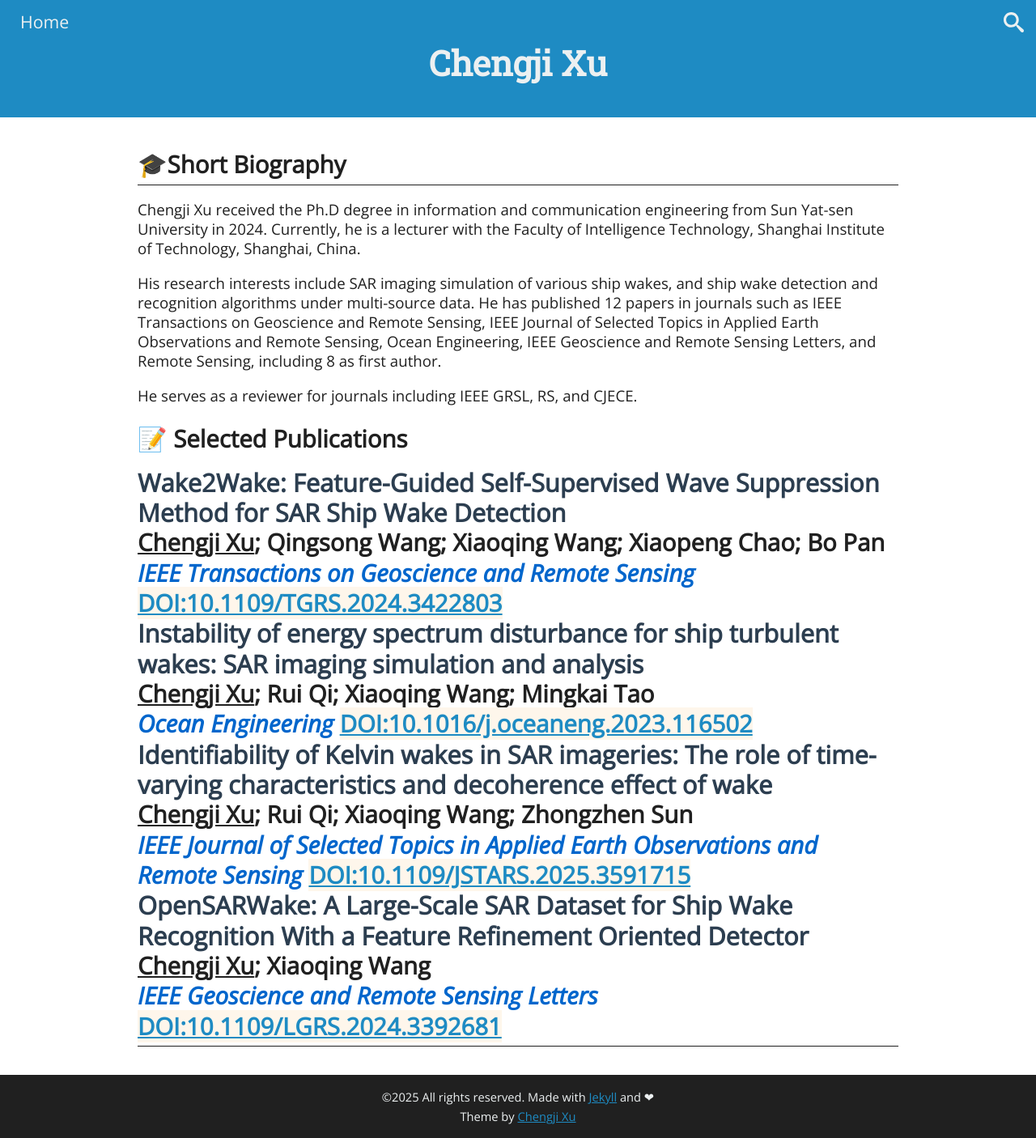
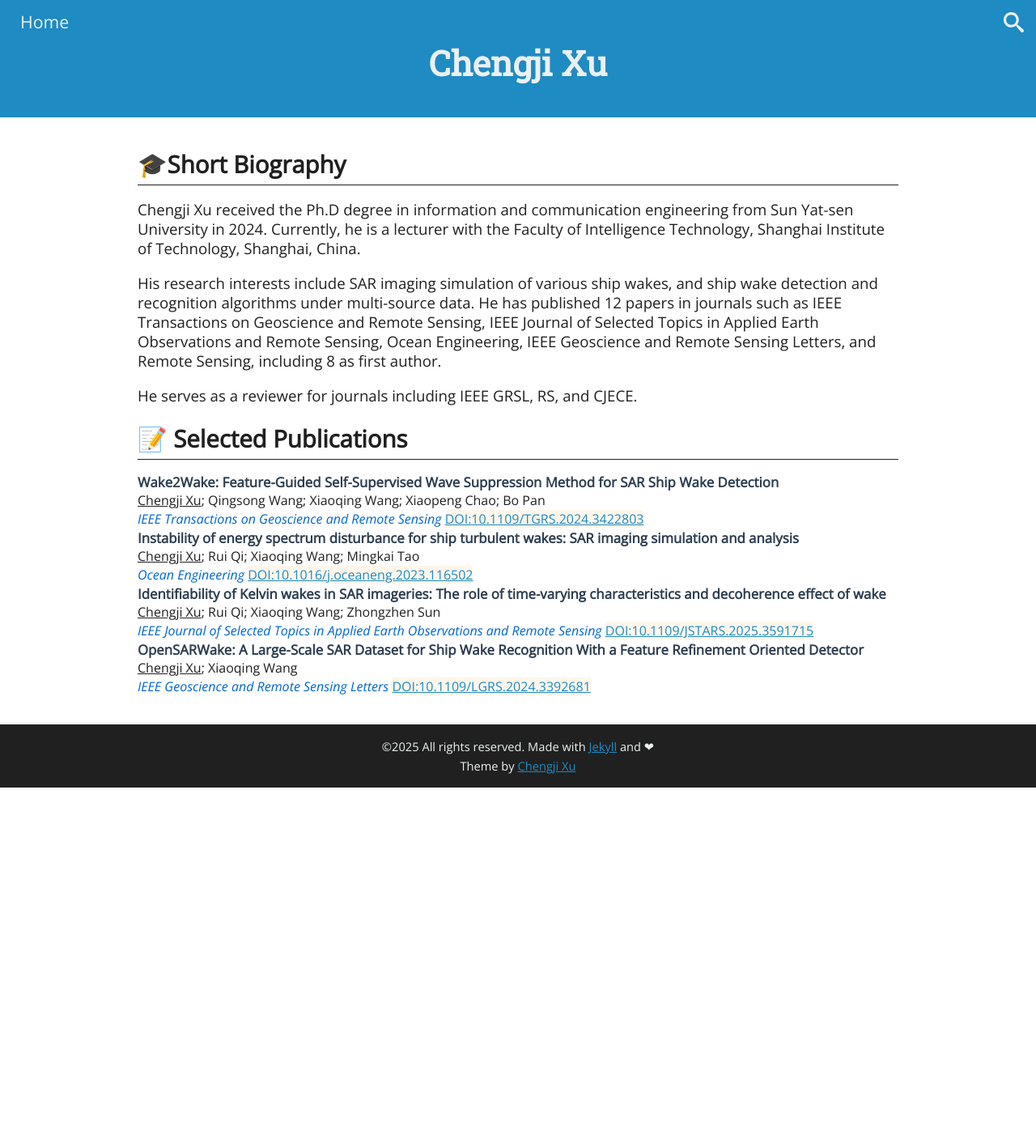
Before and after one commit to libzzluo/libzzluo.github.io, a Jekyll site: the page built from index.html, in a window 1280 px wide. Shown: the whole page at 81% size. Built offline with Jekyll 4.4.1, drawn with Linux system fonts in a browser that asks for light colours; after the commit the page ends 973 px from its top, so only the background shows below that.

Commit message:
Update index.html

```diff
--- a/index.html
+++ b/index.html
@@ -21,7 +21,8 @@ layout: default
       He serves as a reviewer for journals including IEEE GRSL, RS, and CJECE.
     </p>
 
-    <h1 class="page-title">📝 Selected Publications <div class="publications">
+    <h1 class="page-title">📝 Selected Publications</h1>
+        <div class="publications">
   <div class="pub-item">
     <div class="pub-title">
       Wake2Wake: Feature-Guided Self-Supervised Wave Suppression Method for SAR Ship Wake Detection
```
